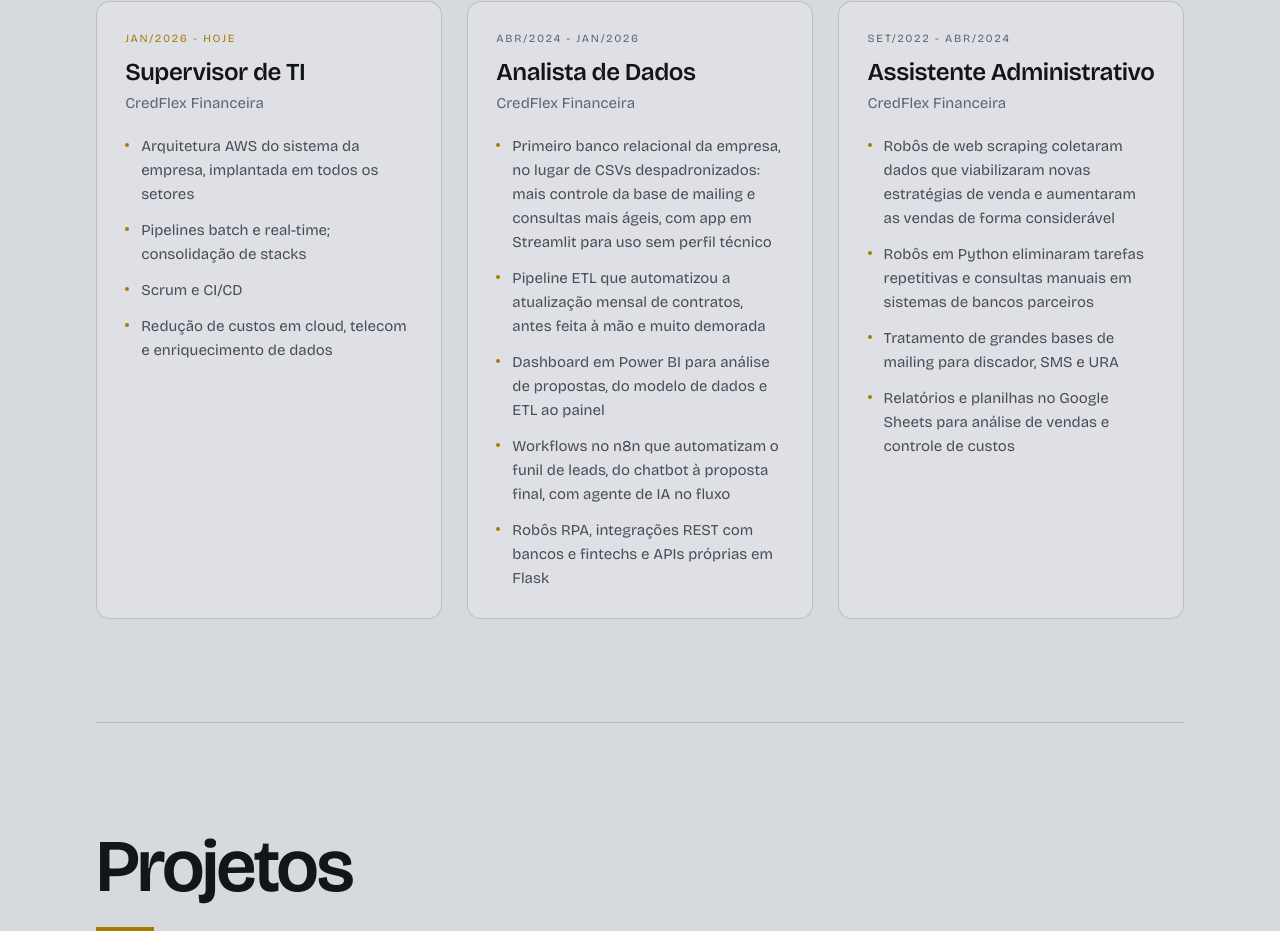
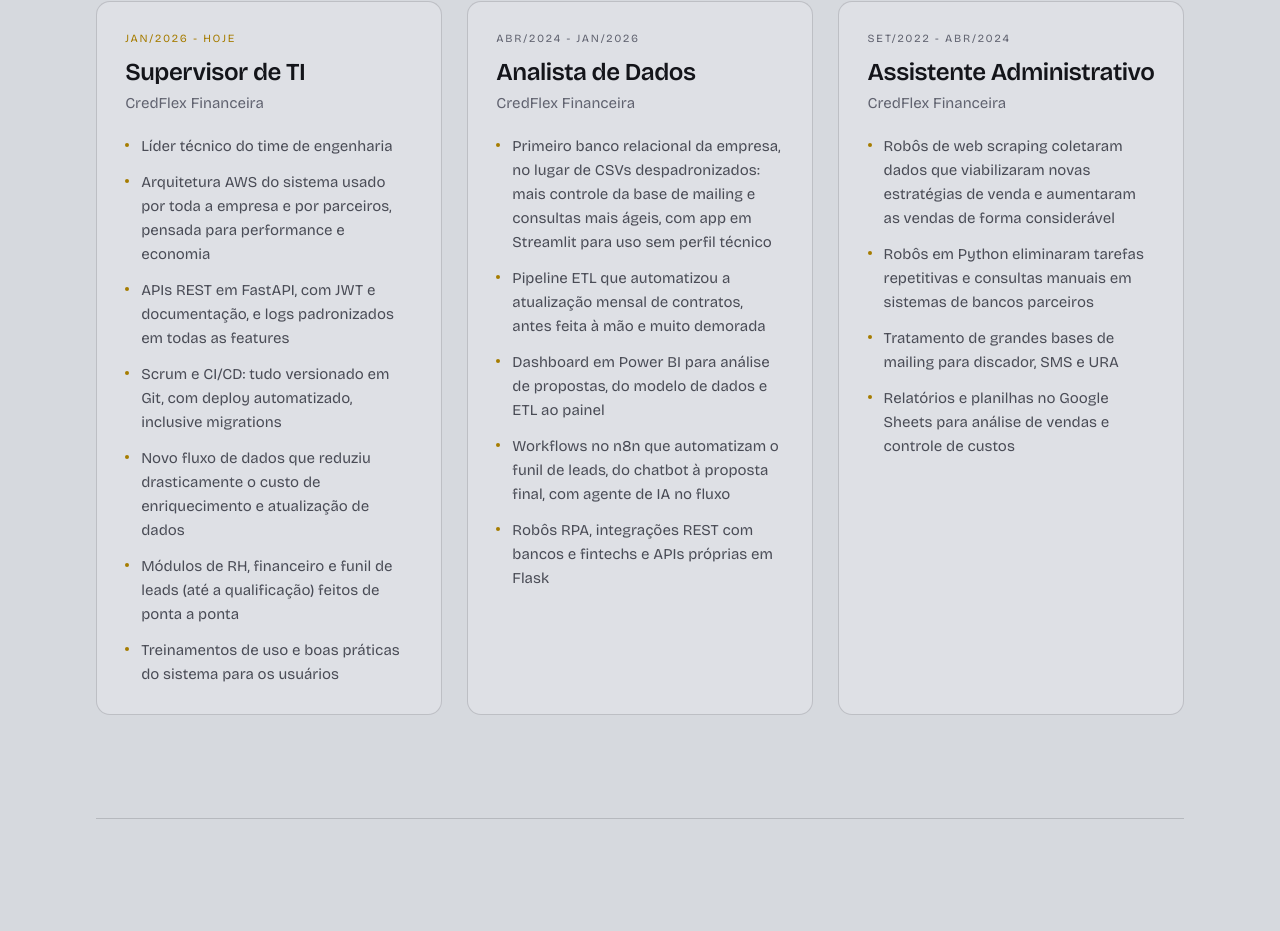
Before and after one commit to douglazcandido/douglazcandido.com, a React (Vite) app: page / in a window 1280 px wide. Shown: the part 1895-2826 px from the top of the page. Built offline with nearby package versions, Linux system fonts and the light colour scheme.

Commit message:
feat: atualiza os tópicos do cargo de Supervisor de TI

```diff
--- a/src/i18n/en.ts
+++ b/src/i18n/en.ts
@@ -66,10 +66,13 @@ export const en: Dict = {
         title: "IT Supervisor",
         period: "Jan/2026 - present",
         items: [
-          "AWS architecture for the company's system, rolled out across all departments",
-          "Batch and real-time pipelines; stack consolidation",
-          "Scrum and CI/CD",
-          "Cost reduction in cloud, telecom and data enrichment",
+          "Technical lead of the engineering team",
+          "AWS architecture for the system used across the company and by partners, designed for performance and cost savings",
+          "REST APIs in FastAPI, with JWT and documentation, and standardized logs across all features",
+          "Scrum and CI/CD: everything versioned in Git, with automated deployment, including migrations",
+          "New data flow that drastically reduced the cost of data enrichment and updates",
+          "HR, finance and lead funnel modules (up to qualification) built end to end",
+          "Training sessions for users on system usage and best practices",
         ],
       },
     ],
--- a/src/i18n/es.ts
+++ b/src/i18n/es.ts
@@ -66,10 +66,13 @@ export const es: Dict = {
         title: "Supervisor de TI",
         period: "ene/2026 - hoy",
         items: [
-          "Arquitectura AWS del sistema de la empresa, implantada en todos los sectores",
-          "Pipelines batch y en tiempo real; consolidación de stacks",
-          "Scrum y CI/CD",
-          "Reducción de costos en cloud, telecom y enriquecimiento de datos",
+          "Líder técnico del equipo de ingeniería",
+          "Arquitectura AWS del sistema usado por toda la empresa y por socios, pensada para rendimiento y ahorro",
+          "APIs REST en FastAPI, con JWT y documentación, y logs estandarizados en todas las features",
+          "Scrum y CI/CD: todo versionado en Git, con despliegue automatizado, incluidas las migrations",
+          "Nuevo flujo de datos que redujo drásticamente el costo de enriquecimiento y actualización de datos",
+          "Módulos de RR. HH., finanzas y embudo de leads (hasta la calificación) hechos de punta a punta",
+          "Capacitaciones de uso y buenas prácticas del sistema para los usuarios",
         ],
       },
     ],
--- a/src/i18n/pt.ts
+++ b/src/i18n/pt.ts
@@ -68,10 +68,13 @@ export const pt = {
         title: "Supervisor de TI",
         period: "jan/2026 - hoje",
         items: [
-          "Arquitetura AWS do sistema da empresa, implantada em todos os setores",
-          "Pipelines batch e real-time; consolidação de stacks",
-          "Scrum e CI/CD",
-          "Redução de custos em cloud, telecom e enriquecimento de dados",
+          "Líder técnico do time de engenharia",
+          "Arquitetura AWS do sistema usado por toda a empresa e por parceiros, pensada para performance e economia",
+          "APIs REST em FastAPI, com JWT e documentação, e logs padronizados em todas as features",
+          "Scrum e CI/CD: tudo versionado em Git, com deploy automatizado, inclusive migrations",
+          "Novo fluxo de dados que reduziu drasticamente o custo de enriquecimento e atualização de dados",
+          "Módulos de RH, financeiro e funil de leads (até a qualificação) feitos de ponta a ponta",
+          "Treinamentos de uso e boas práticas do sistema para os usuários",
         ],
       },
     ],
```
